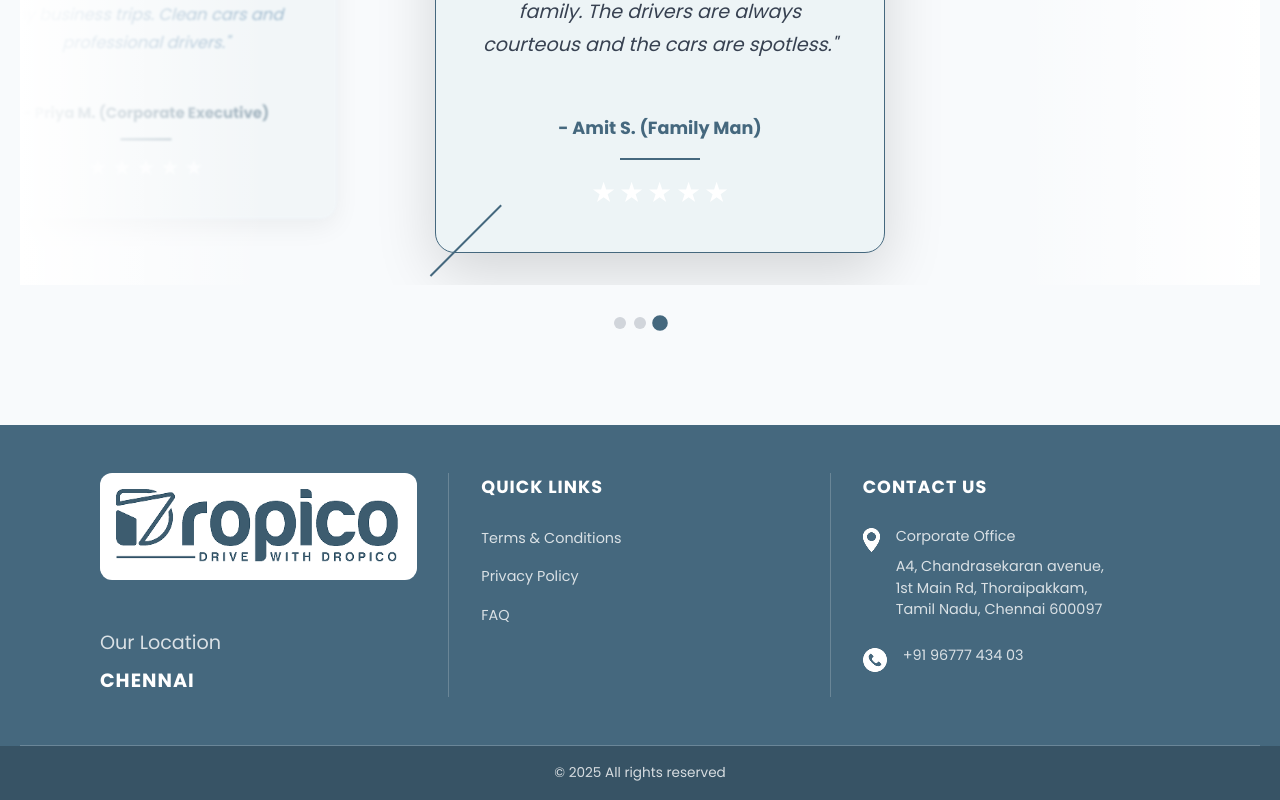
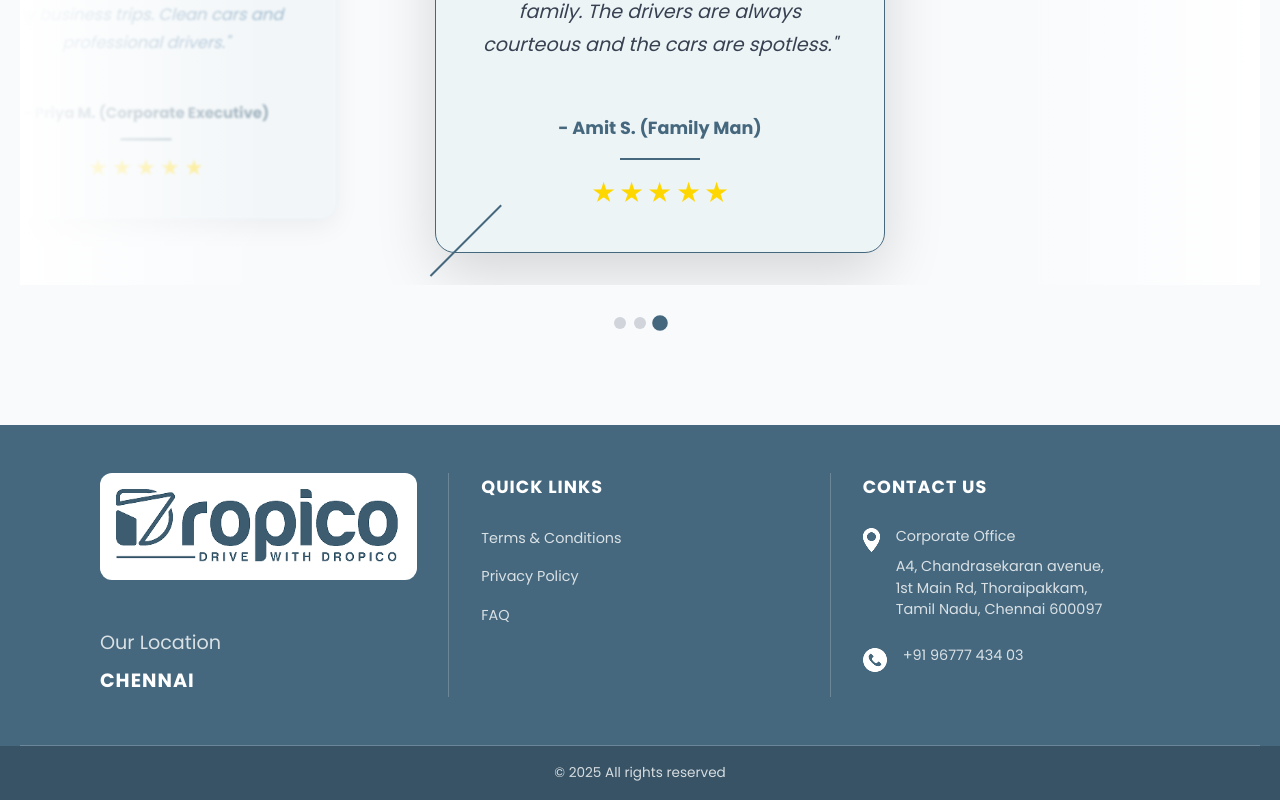
Before and after one commit to Harikishore4461/dropico, a Next.js app: page / in a window 1280 px wide. Shown: the part 4510-5310 px from the top of the page. Built offline with nearby package versions, Linux system fonts and the light colour scheme.

Commit message:
Update star color in globals.css to gold for improved visibility in testimonials

```diff
--- a/app/globals.css
+++ b/app/globals.css
@@ -1579,13 +1579,13 @@ body {
 }
 
 .star {
-    color: #ffffff;
+    color: #FFD700;
     font-size: 1.4rem;
     transition: all 0.3s ease;
 }
 
 .testimonial-card.active .star {
-    color: #ffffff;
+    color: #FFD700;
     transform: scale(1.1);
 }
 
```
